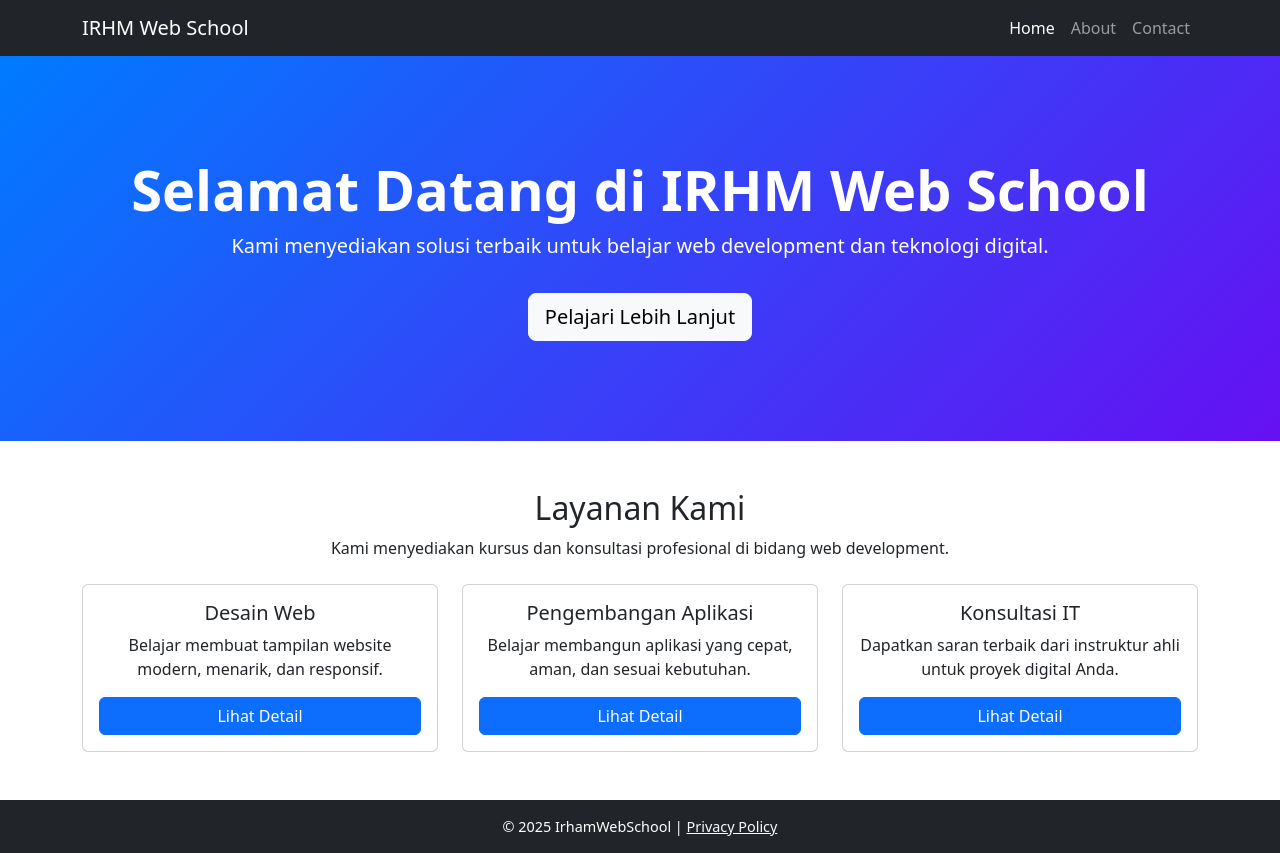
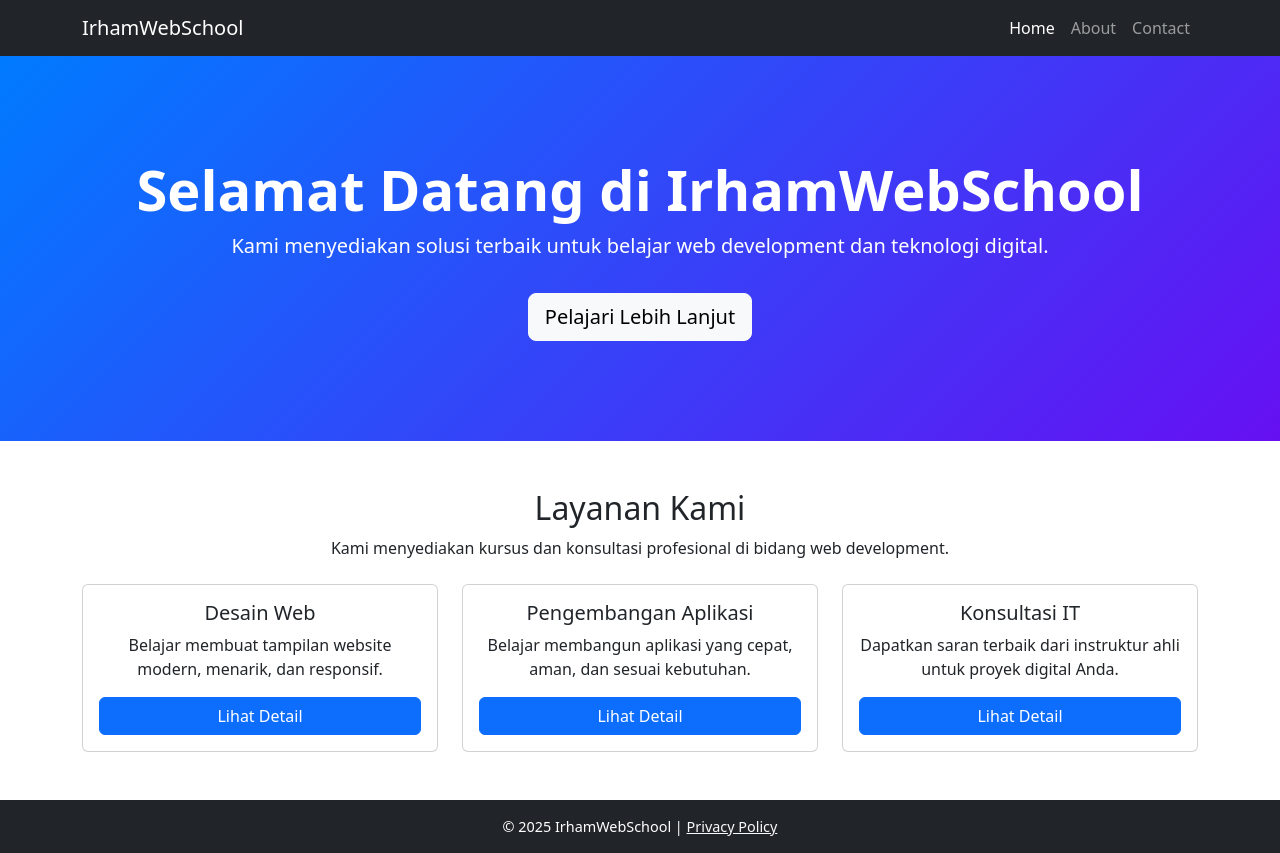
Before and after one commit to irhamMutaalimin/T1_Boostrap_IrhamWebSchool, a plain HTML site: page index.html in a window 1280 px wide. Drawn offline with nearby package versions, Linux system fonts and the light colour scheme.

Commit message:
index.html

```diff
--- a/index.html
+++ b/index.html
@@ -12,7 +12,7 @@
 <!-- Navbar -->
 <nav class="navbar navbar-expand-lg navbar-dark bg-dark">
   <div class="container">
-    <a class="navbar-brand" href="index.html">IRHM Web School</a>
+    <a class="navbar-brand" href="index.html">IrhamWebSchool</a>
     <button class="navbar-toggler" type="button" data-bs-toggle="collapse" data-bs-target="#navbarNav">
       <span class="navbar-toggler-icon"></span>
     </button>
@@ -29,7 +29,7 @@
 <!-- Hero Section -->
 <section class="hero">
   <div class="container">
-    <h1 class="display-4 fw-bold">Selamat Datang di IRHM Web School</h1>
+    <h1 class="display-4 fw-bold">Selamat Datang di IrhamWebSchool</h1>
     <p class="lead">Kami menyediakan solusi terbaik untuk belajar web development dan teknologi digital.</p>
     <a href="about.html" class="btn btn-light btn-lg mt-3">Pelajari Lebih Lanjut</a>
   </div>
```
